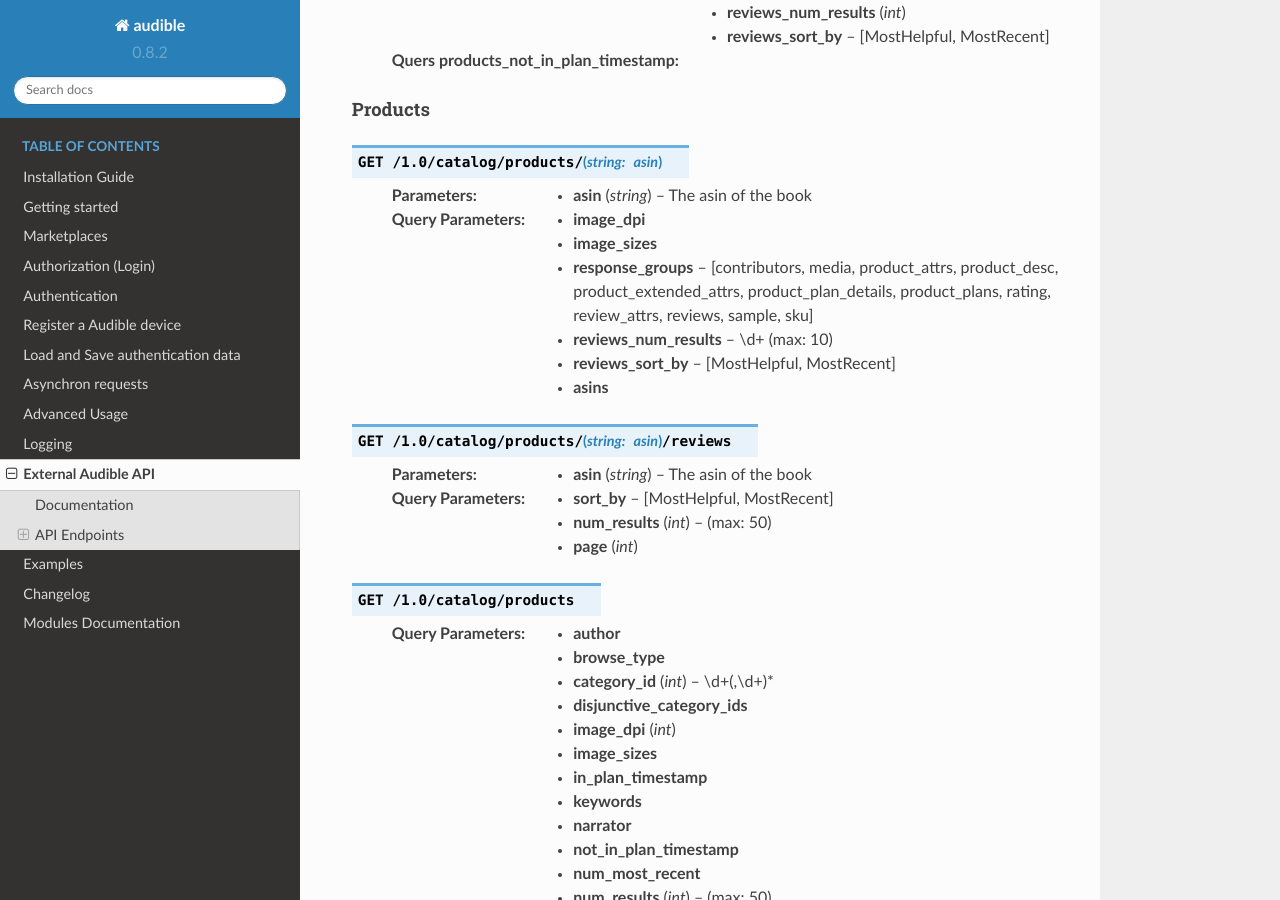
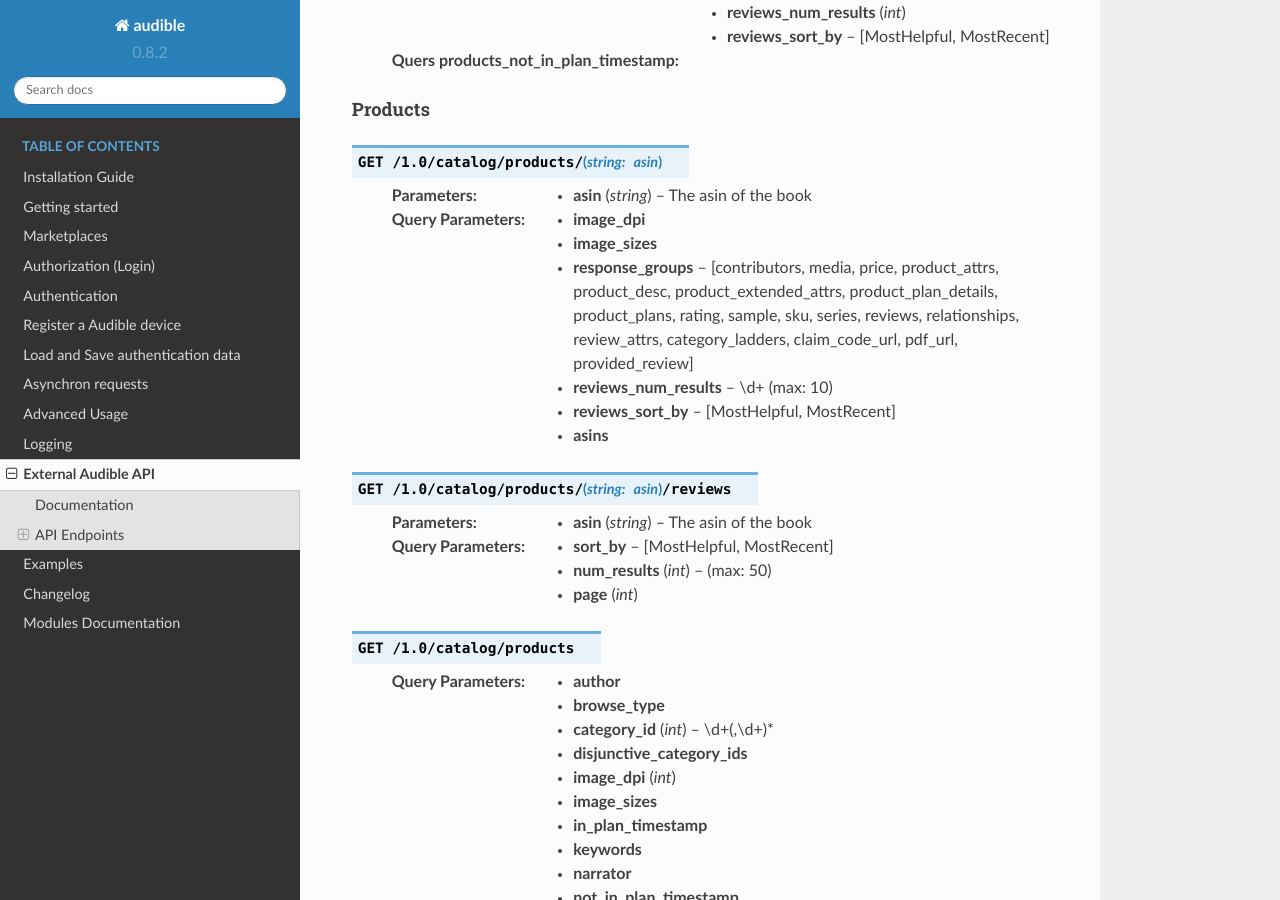
Before and after one commit to mkb79/Audible, a Sphinx documentation site: the page built from docs/source/misc/external_api.rst, in a window 1280 px wide and 900 px high, scrolled down 4210 px. Built offline with Sphinx 7.4.7 and the Read the Docs theme 2.0.0, drawn with Linux system fonts in a browser that asks for light colours.

Commit message:
Update external_api.rst
Testing revealed that the catalog/products endpoint supports additional response groups.

```diff
--- a/docs/source/misc/external_api.rst
+++ b/docs/source/misc/external_api.rst
@@ -201,7 +201,7 @@
    :type asin: string
    :query image_dpi:
    :query image_sizes:
-   :query response_groups: [contributors, media, product_attrs, product_desc, product_extended_attrs, product_plan_details, product_plans, rating, review_attrs, reviews, sample, sku]
+   :query response_groups: [contributors, media, price, product_attrs, product_desc, product_extended_attrs, product_plan_details, product_plans, rating, sample, sku, series, reviews, relationships, review_attrs, category_ladders, claim_code_url, pdf_url, provided_review]
    :query reviews_num_results: \\d+ (max: 10)
    :query reviews_sort_by: [MostHelpful, MostRecent]
    :query asins:
```
